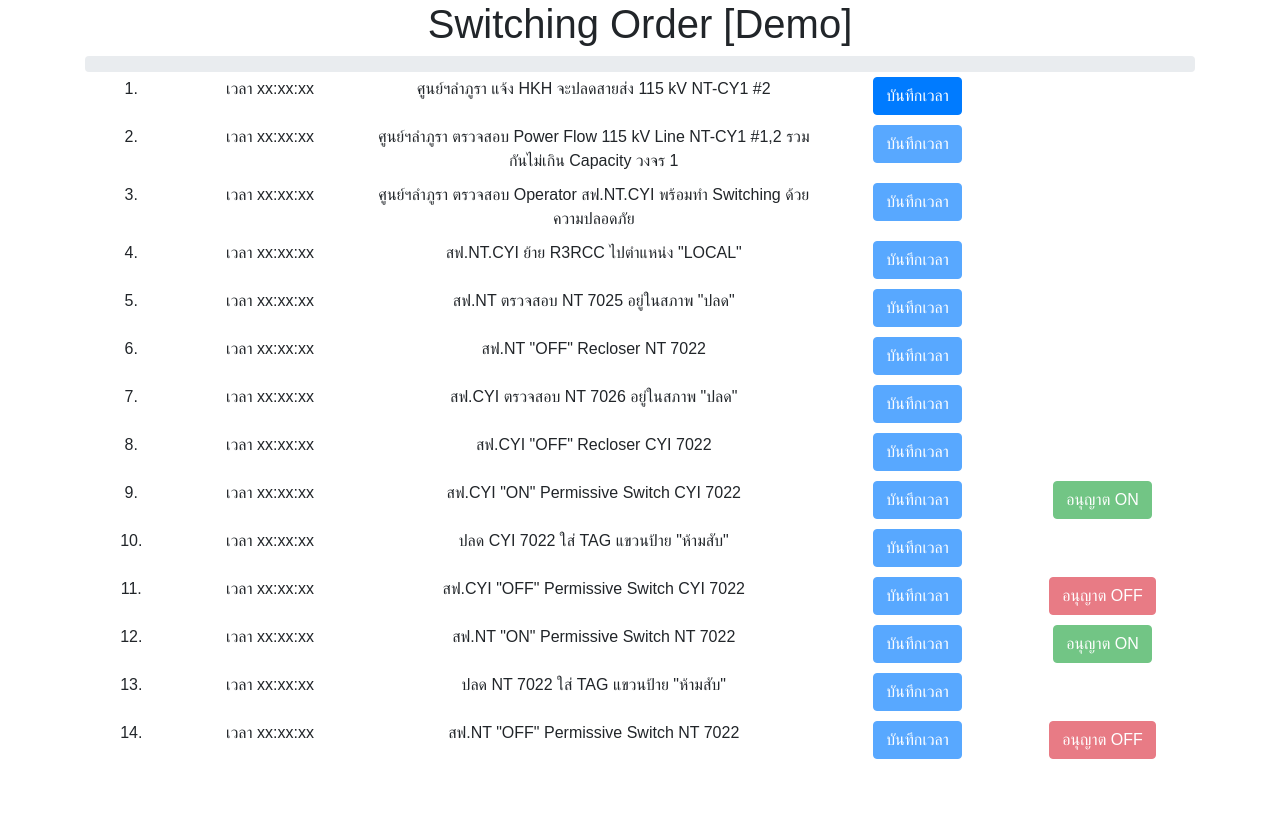
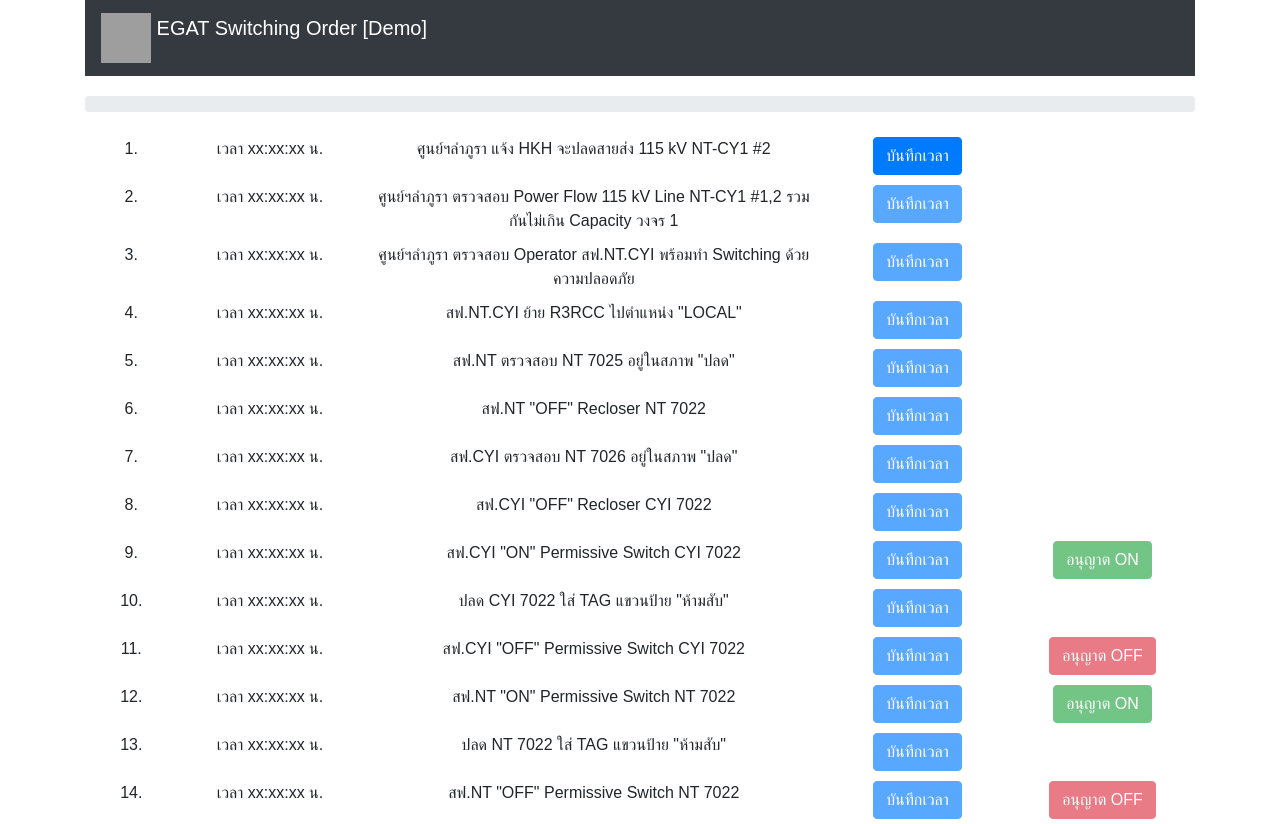
Before and after one commit to ruslylove/egat-so, a React (Create React App) app: page / in a window 1280 px wide. Before the commit the page ends 800 px from the top, so only its background shows below. Built offline with nearby package versions, Linux system fonts and the light colour scheme; grey boxes are pictures that could not be loaded.

Commit message:
progressbar

```diff
--- a/package.json
+++ b/package.json
@@ -5,10 +5,10 @@
   "keywords": [],
   "main": "src/index.js",
   "dependencies": {
-    "react": "16.12.0",
+    "react": "16.13.1",
     "react-bootstrap": "1.3.0",
-    "react-dom": "16.12.0",
-    "react-scripts": "3.0.1"
+    "react-dom": "16.13.1",
+    "react-scripts": "3.4.1"
   },
   "devDependencies": {
     "typescript": "3.8.3"
--- a/src/App.js
+++ b/src/App.js
@@ -3,6 +3,7 @@
 import Container from "react-bootstrap/Container";
 import Switch from "./js/switching_order";
 import ProgressBar from "react-bootstrap/ProgressBar";
+import Navbar from "react-bootstrap/Navbar";
 
 import "./styles.css";
 
@@ -11,18 +12,33 @@
   const [time, setTime] = useState([]);
 
   const getTime = () => {
-    let now = new Date().toLocaleTimeString();
+    let now = new Date().toLocaleTimeString("th-TH");
     setTime([...time, now]);
     setCurrent(current + 1);
   };
 
-  console.log(time);
+  //console.log(time);
 
   return (
     <div className="App">
-      <h1>Switching Order [Demo]</h1>
-      <Container>
-        <ProgressBar animated now={100 * (current / Switch.orders.length)} />
+      <Container fluid="lg">
+        <Navbar bg="dark" variant="dark">
+          <Navbar.Brand href="#home">
+            <img
+              alt=""
+              src="https://www.egat.co.th/en/images/about-egat/logo-egat-color.jpg"
+              width="50"
+              height="50"
+              className="d-inline-block align-top"
+            />{" "}
+            EGAT Switching Order [Demo]
+          </Navbar.Brand>
+        </Navbar>
+        <ProgressBar
+          animated={current < Switch.orders.length}
+          now={100 * (current / Switch.orders.length)}
+          style={{ marginTop: "20px", marginBottom: "20px" }}
+        />
         {Switch.orders.map((m, i) => (
           <Order
             key={i}
@@ -33,6 +49,7 @@
             time={time.length > i ? time[i] : "xx:xx:xx"}
             type={m.type}
             action={m.action}
+            switch={m.switch}
           />
         ))}
       </Container>
--- a/src/components/Order.jsx
+++ b/src/components/Order.jsx
@@ -23,6 +23,7 @@
   return (
     <>
       <Container
+        fluid
         style={{
           backgroundColor: "white",
           paddingTop: "5px",
@@ -34,7 +35,7 @@
             {props.index}.
           </Col>
           <Col xs={2} md={2} lg={2}>
-            เวลา {props.time}
+            เวลา {props.time} น.
           </Col>
           <Col xs={5} md={5} lg={5}>
             {props.message}
@@ -67,8 +68,8 @@
           <Modal.Title>Permissive Key Message</Modal.Title>
         </Modal.Header>
         <Modal.Body>
-          IoT permissive key status "
-          {props.action === "ON" ? "UNLOCKED" : "LOCKED"}" confirm{" "}
+          IoT permissive key "{props.switch}" ยืนยันสถานะ "
+          {props.action === "ON" ? "UNLOCKED" : "LOCKED"}"
         </Modal.Body>
         <Modal.Footer>
           <Button variant="secondary" onClick={handleClose}>
```
